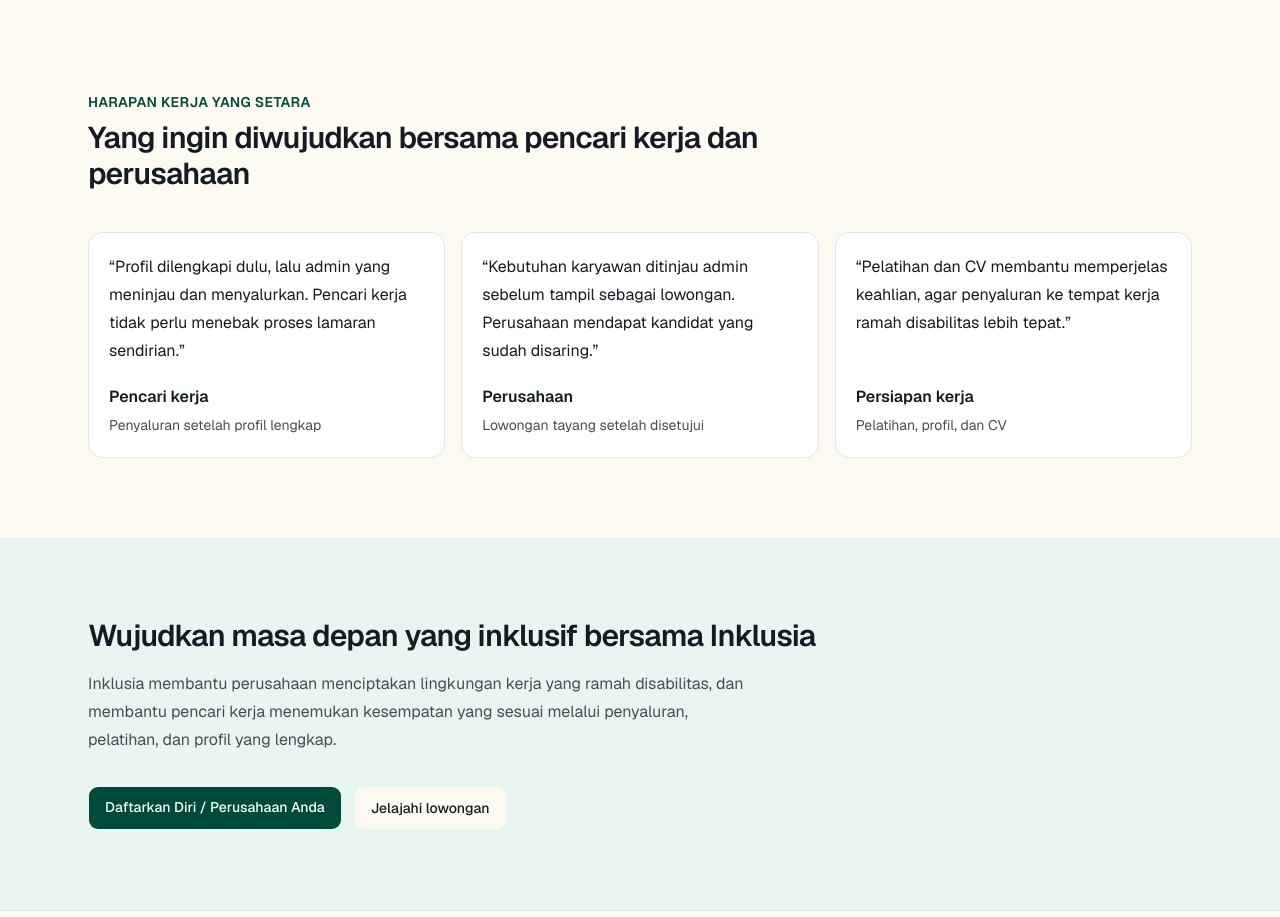
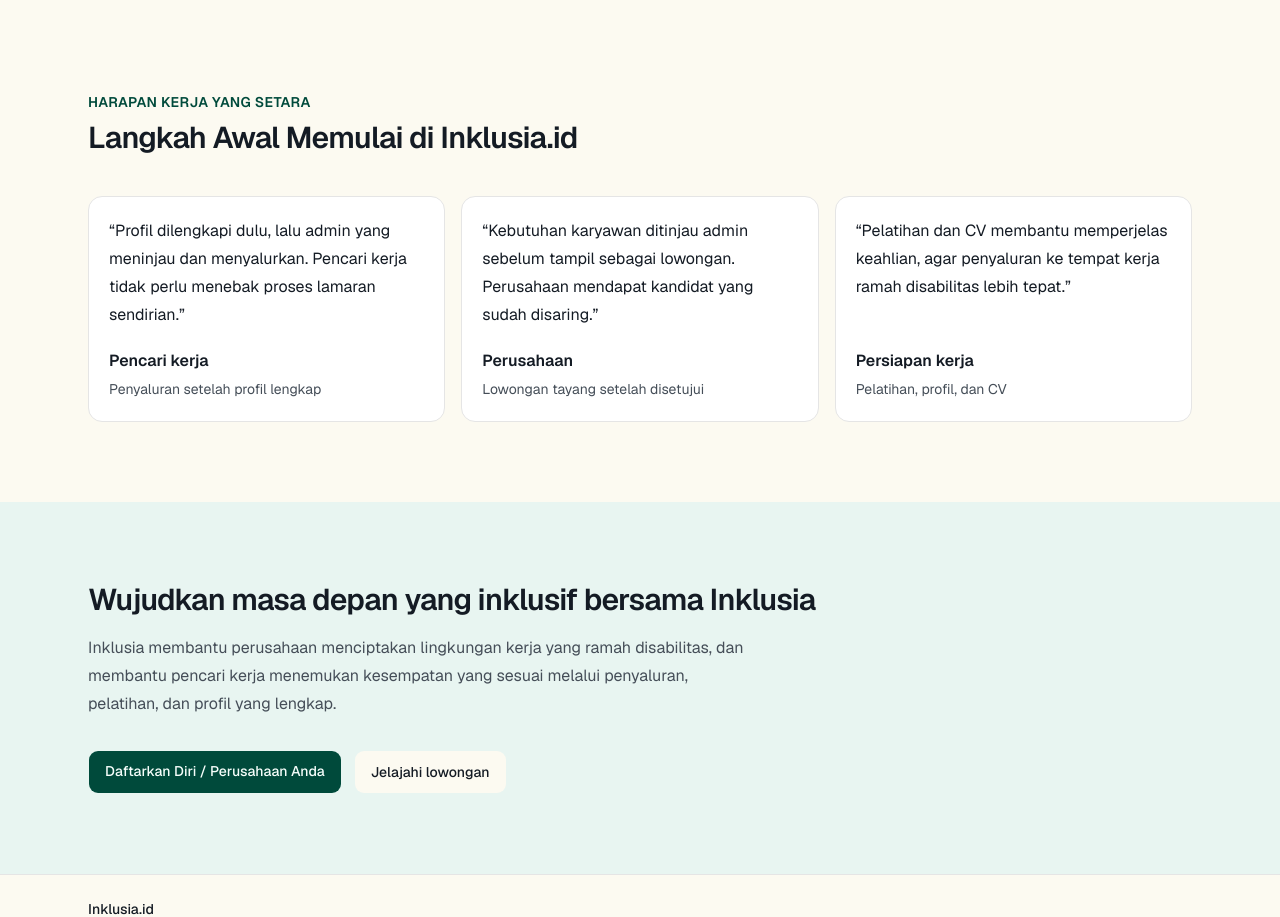
Before and after one commit to MozartMongi/Inklusia, a Next.js app: page / in a window 1280 px wide. Shown: the part 2780-3697 px from the top of the page. Built offline with nearby package versions, Linux system fonts and the light colour scheme; no server answers.

Commit message:
Update heading text in home-landing component

```diff
--- a/src/components/home/home-landing.tsx
+++ b/src/components/home/home-landing.tsx
@@ -347,7 +347,7 @@
           id="kesaksian-heading"
           className="text-foreground max-w-3xl text-2xl font-semibold tracking-tight sm:text-3xl"
         >
-          Yang ingin diwujudkan bersama pencari kerja dan perusahaan
+          Langkah Awal Memulai di Inklusia.id
         </h2>
         <ul className="mt-10 grid list-none grid-cols-1 gap-4 p-0 lg:grid-cols-3">
           {TESTIMONIALS.map((item) => (
```
